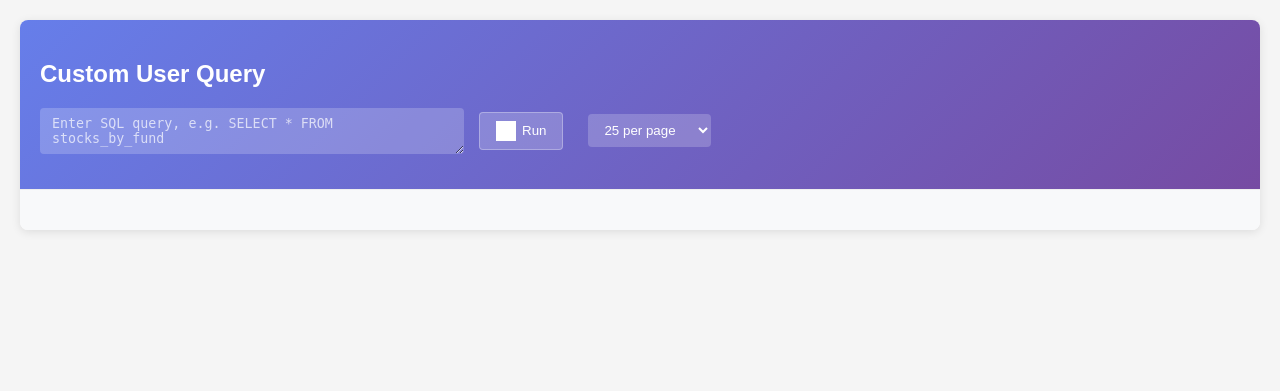
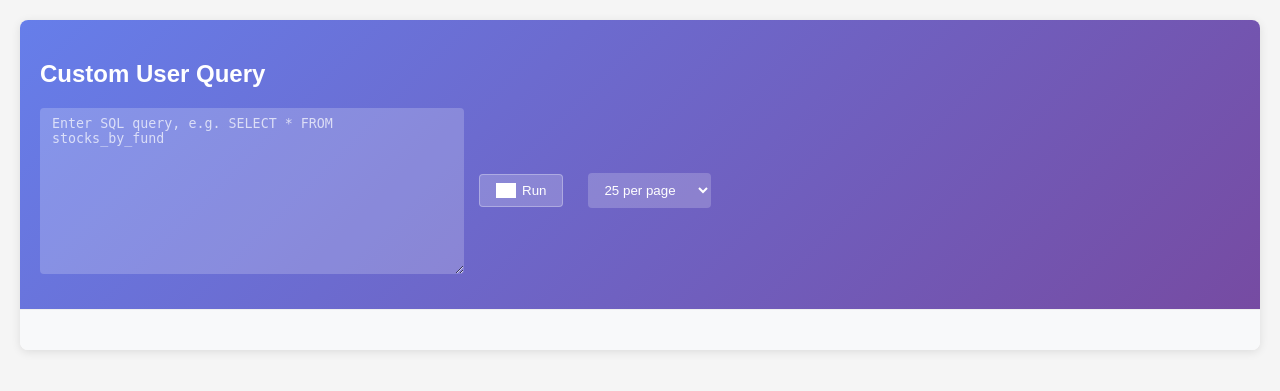
Before and after one commit to visweswarap/st-web-analyzer, a Flask app: page /query-pannel in a window 1280 px wide. Shown: the top 391 px of the page. Run offline with Flask 3, Linux system fonts and the light colour scheme; data comes from the database, SQL or seed files in the repository; both versions use the stored data as it was after the commit; grey boxes are pictures that could not be loaded.

Commit message:
July31 DB along with Query Panel UI improvements

```diff
--- a/src/templates/querypannel.html
+++ b/src/templates/querypannel.html
@@ -47,6 +47,7 @@
             border-radius: 4px;
             background: rgba(255,255,255,0.2);
             color: white;
+            height: 35px;
         }
         .grid-table {
             width: 100%;
@@ -157,9 +158,9 @@
         <div class="grid-header">
             <h2>Custom User Query</h2>
             <div class="grid-controls">
-                <textarea class="search-box" id="searchInput" placeholder="Enter SQL query, e.g. SELECT * FROM stocks_by_fund" style="min-width: 400px; min-height: 10px; resize: vertical;"></textarea>
+                <textarea class="search-box" id="searchInput" placeholder="Enter SQL query, e.g. SELECT * FROM stocks_by_fund" style="min-width: 400px; min-height: 150px; resize: vertical;"></textarea>
                 <button onclick="runQuery()" style="padding: 8px 16px; background: rgba(255,255,255,0.2); color: white; border: 1px solid rgba(255,255,255,0.3); border-radius: 4px; cursor: pointer; display: flex; align-items: center; gap: 6px;">
-                    <img src="https://cdn.jsdelivr.net/npm/bootstrap-icons@1.11.3/icons/lightning-charge.svg" alt="Run" style="width: 20px; height: 20px; filter: brightness(0) invert(1);">
+                    <img src="https://cdn.jsdelivr.net/npm/bootstrap-icons@1.11.3/icons/lightning-charge.svg" alt="Run" style="width: 20px; height: 15px; filter: brightness(0) invert(1);">
                     Run
                 </button>
                 <select class="page-size-select" id="pageSizeSelect" style="margin-left: 10px;">
```
Also changed, not shown: mutualfunds.db.
